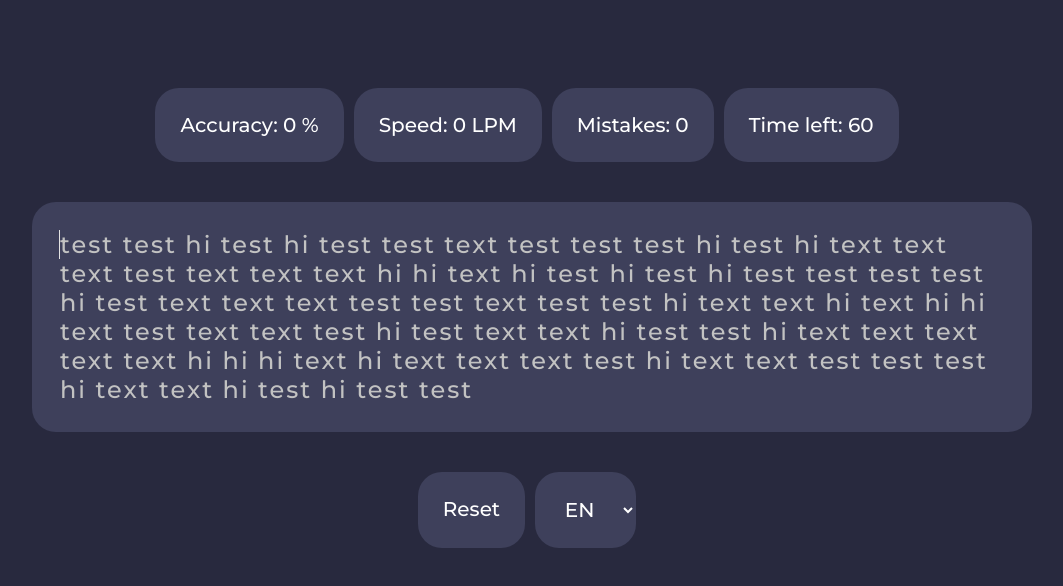
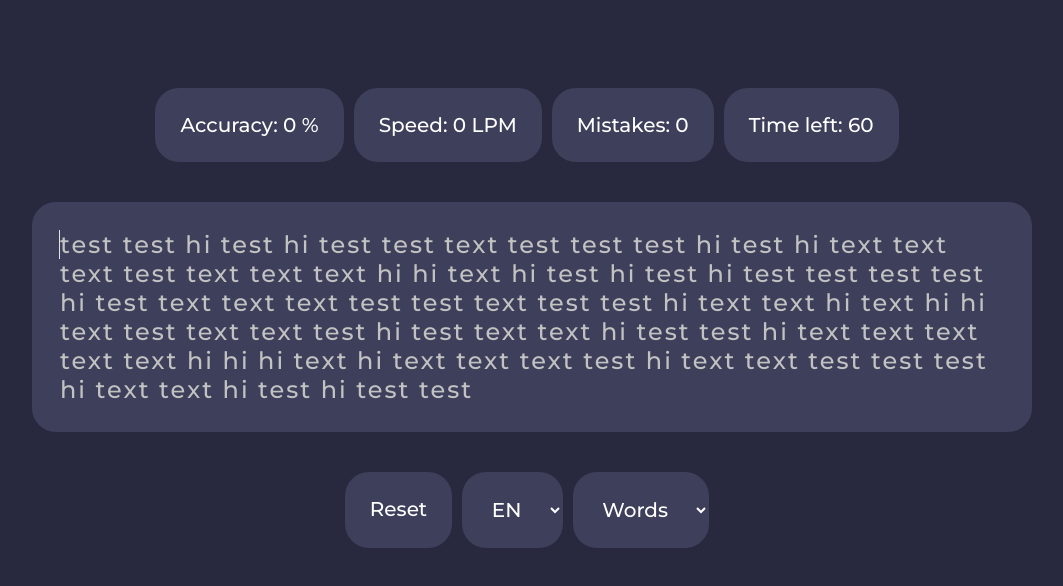
Before and after one commit to Fusted/typingtrainer, a React (Create React App) app: page / in a window 1280 px wide. Shown: the top 586 px of the page, without its empty margins (108-1171 px from the left). Built offline with nearby package versions, Linux system fonts and the light colour scheme.

Commit message:
random words geteration

```diff
--- a/src/App.tsx
+++ b/src/App.tsx
@@ -1,8 +1,19 @@
-import React from "react"
+import React, {useEffect} from "react"
 import './app.scss'
 import TypingContainer from "./components/TypingContainer/TypingContainer";
+import {observer} from "mobx-react-lite";
+import settings from "./store/settings";
 
 function App() {
+
+    useEffect(() => {
+        const language = localStorage.getItem("typing-lan")
+        const mode = localStorage.getItem("typing-mode")
+
+        language ? settings.setLanguage(language) : "en"
+        mode ? settings.setMode(mode) : "words"
+    }, [])
+
     return (
         <div className="app">
             <TypingContainer />
@@ -10,4 +21,4 @@ function App() {
     )
 }
 
-export default App
+export default observer(App)
--- a/src/components/TypingContainer/TypingContainer.tsx
+++ b/src/components/TypingContainer/TypingContainer.tsx
@@ -3,7 +3,7 @@ import StatsList from "../cards/StatsList/StatsList"
 import TypingArea from "../TypingArea/TypingArea"
 import ButtonsList from "../cards/ButtonsList/ButtonsList"
 import styles from "./TypingContainer.module.scss"
-import {getRandomWords} from "../../services/service"
+import {getRandomWords, getText} from "../../services/service"
 import settings from "../../store/settings"
 import letters from "../../store/letters"
 import {observer} from "mobx-react-lite";
@@ -13,16 +13,26 @@ const TypingContainer = () => {
 
     // TODO: Вынести api запрос в hook, а еще лучше сделать singleton
     const changeMainText = (): void => {
-        const text = getRandomWords(settings.language, 400)
-        text.then((text) => {
-            letters.setText(text)
-            letters.setEnteredText("")
-        })
+
+        if (settings.mode == 'words') {
+            const text = getRandomWords(settings.language, 400)
+            text.then((text) => {
+                letters.setText(text)
+                letters.setEnteredText("")
+            })
+        }
+        else if (settings.mode == 'texts') {
+            const text = getText(settings.language)
+            text.then((text) => {
+                letters.setText(text)
+                letters.setEnteredText("")
+            })
+        }
     }
 
     useEffect(() => {
         changeMainText()
-    }, [settings.language])
+    }, [settings.language, settings.mode])
 
     return (
         <div className={styles.container}>
--- a/src/components/cards/ButtonsList/ButtonsList.tsx
+++ b/src/components/cards/ButtonsList/ButtonsList.tsx
@@ -1,6 +1,7 @@
 import React, { FC, useEffect, useState } from "react"
 import ResetButton from "../ResetButton/ResetButton"
 import LanguageButton from "../LanguageButton/LanguageButton"
+import ModesButton from "../ModesButton/ModesButton";
 import styles from "../cards.module.scss"
 import { getLanguages } from "../../../services/service"
 
@@ -26,6 +27,7 @@ const ButtonsList: FC<ICardList> = ({ hiddenAreaRef, changeMainText }) => {
                 changeMainText={changeMainText}
             />
             <LanguageButton languages={languages} />
+            <ModesButton></ModesButton>
         </div>
     )
 }
--- a/src/components/cards/LanguageButton/LanguageButton.tsx
+++ b/src/components/cards/LanguageButton/LanguageButton.tsx
@@ -1,4 +1,4 @@
-import React, {ChangeEvent, FC, useEffect} from "react"
+import React, {ChangeEvent, FC} from "react"
 import styles from "../cards.module.scss"
 import {observer} from "mobx-react-lite"
 import settings from "../../../store/settings"
@@ -13,10 +13,6 @@ const LanguageButton: FC<ILanguageButton> = ({ languages }) => {
         localStorage.setItem("typing-lan", e.target.value)
     }
 
-    useEffect(() => {
-        const language = localStorage.getItem("typing-lan")
-        language ? settings.setLanguage(language) : "en"
-    }, [])
     const languageOptions = languages.map((language) => {
         return (
             <option key={language} value={language}>
--- /dev/null
+++ b/src/components/cards/ModesButton/ModesButton.tsx
@@ -0,0 +1,25 @@
+import React, {ChangeEvent} from "react"
+import styles from "../cards.module.scss"
+import {observer} from "mobx-react-lite"
+import settings from "../../../store/settings"
+
+
+const ModesButton = () => {
+    const onChange = (e: ChangeEvent<HTMLSelectElement>) => {
+        settings.setMode(e.target.value)
+        localStorage.setItem("typing-mode", e.target.value)
+    }
+
+    return (
+        <select
+            className={styles.button}
+            value={settings.mode}
+            onChange={onChange}
+        >
+            <option value="words">Words</option>
+            <option value="texts">Texts</option>
+        </select>
+    )
+}
+
+export default observer(ModesButton)
--- a/src/services/service.ts
+++ b/src/services/service.ts
@@ -7,12 +7,16 @@ const getLanguages = async () => {
 }
 
 const getText = async (language: string) => {
-    //TODO: Написать интерфейс для json или сделай уже норм api!
+
     // eslint-disable-next-line @typescript-eslint/ban-ts-comment
     // @ts-ignore
     const textsArray = await txt.texts[language]
-    const text = textsArray[getRandomInt(textsArray.length)]
-    return await text
+    if (textsArray) {
+        const text = await textsArray[getRandomInt(textsArray.length)]
+        return await text
+    } else {
+        return 'There is no texts'
+    }
 }
 
 const getRandomWords = async (language: string, lettersLimit: number) => {
@@ -20,11 +24,13 @@ const getRandomWords = async (language: string, lettersLimit: number) => {
     // @ts-ignore
     const wordsData = await words.words[language]
     let randomWords = ""
+    if (wordsData) {
+        while (randomWords.length <= lettersLimit) {
+            const newWord = wordsData[getRandomInt(wordsData.length)]
+            randomWords += newWord + " "
+        }
+    } else randomWords = 'There is no words'
 
-    while (randomWords.length <= lettersLimit) {
-        const newWord = wordsData[getRandomInt(wordsData.length)]
-        randomWords += newWord + " "
-    }
     return randomWords
 }
 
--- a/src/store/settings.ts
+++ b/src/store/settings.ts
@@ -3,9 +3,14 @@ import { makeAutoObservable } from "mobx"
 class Settings {
 
     language = 'en'
+    mode = 'words'
 
     constructor() {
         makeAutoObservable(this)
+    }
+
+    setMode(newMode: string) {
+        this.mode = newMode
     }
 
     setLanguage(newLanguage: string) {
```
